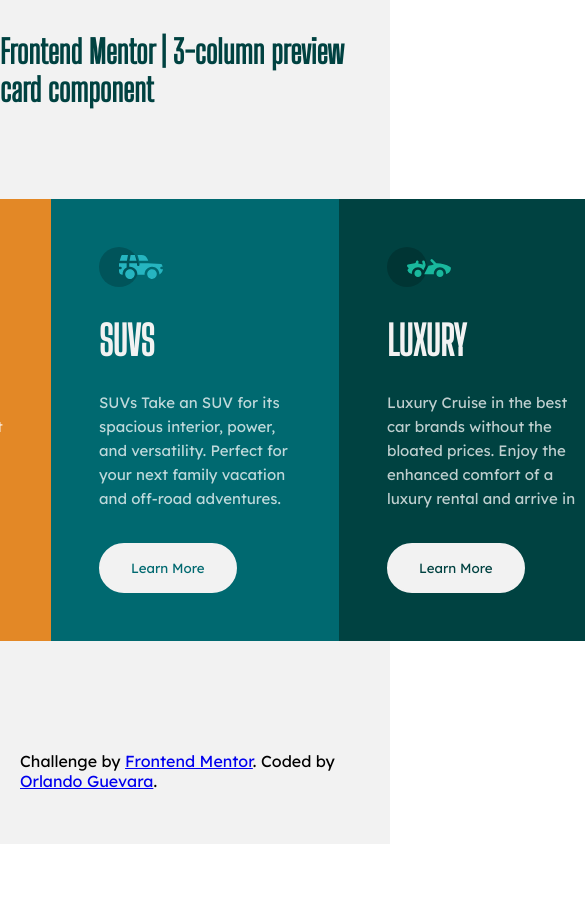
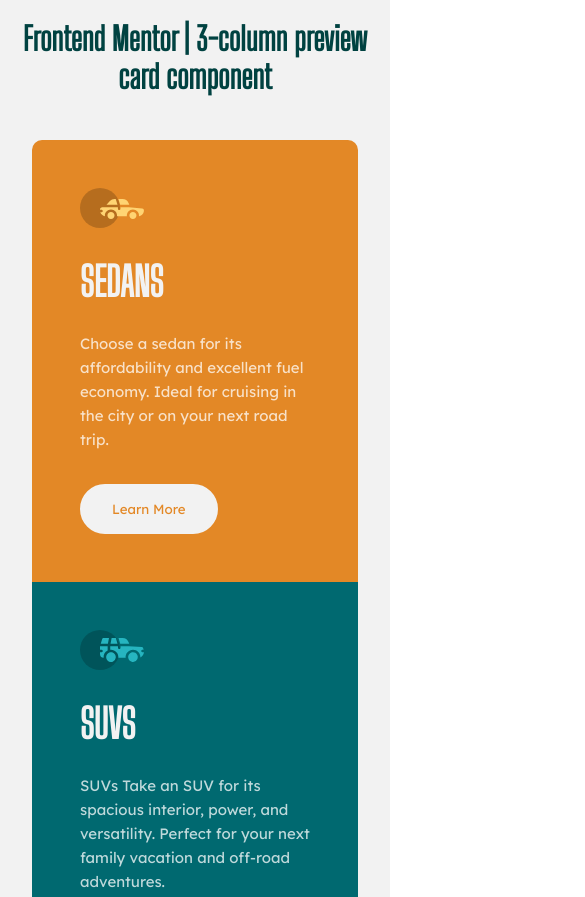
Before and after one commit to tomato-frontend-challenges/3-column-preview-card-component, a plain HTML site: page index.html in a window 390 px wide. Shown: the top 897 px of the page, 585 px wide, since content can reach past the window. Before the commit the page ends 844 px from the top, so only its background shows below. Drawn offline with Linux system fonts and the light colour scheme.

Commit message:
Fix: added responsiveness for desktop layout

```diff
--- a/styles/cards.css
+++ b/styles/cards.css
@@ -10,7 +10,7 @@
   position: relative;
 
   height: 442px;
-  max-width: 326px;
+  max-width: 238px;
   margin: 0;
   padding: 0 40px 0 48px;
 }
@@ -102,14 +102,13 @@
   }
 }
 
-@media (min-width: 376px) {
+@media (min-width: 675px) {
   .cards {
     flex-direction: row;
   }
 
   .cards__card {
-    min-width: 200px;
-    max-width: 230px;
+    max-width: 238px;
   }
 
   .cards__card:first-child {
--- a/styles/title.css
+++ b/styles/title.css
@@ -1,4 +1,6 @@
 .title {
   font-family: var(--font-big-shoulders-display);
   color: var(--color-very-dark-cyan);
+  margin: 20px;
+  text-align: center;
 }
```
